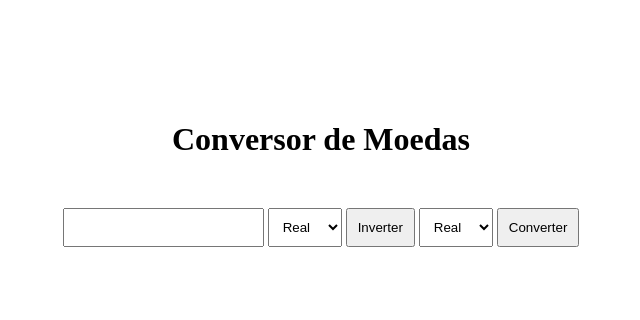
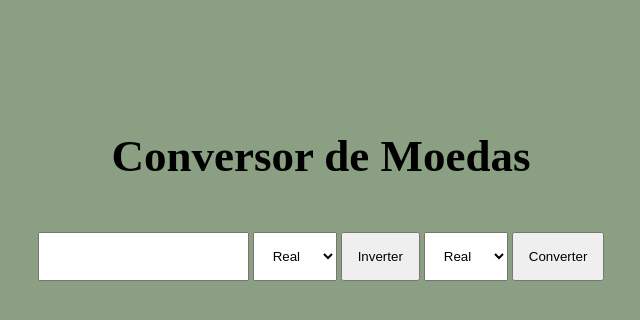
Before and after one commit to Hott10/programacao-web-ceub, a plain HTML site: page conversorMoeda.html in a window 1280 px wide. Shown: the whole page, without its empty margins (319-959 px from the left). Drawn offline with Linux system fonts and the light colour scheme.

Commit message:
Conversor d Moeda

```diff
--- a/conversorMoeda.html
+++ b/conversorMoeda.html
@@ -16,7 +16,7 @@
             <option value="euro">Euro</option>
         </select>
 
-        <button>Inverter</button>
+        <button onclick = "inverter();">Inverter</button>
 
         <select name="moeda2" id="moeda2">
             <option value="real">Real</option>
--- a/conversorMoedas.js
+++ b/conversorMoedas.js
@@ -27,11 +27,14 @@ function converter () {
     let paragrafoResultado = document.getElementById("resultado")
     paragrafoResultado.textContent = conversao;
 
+}
 
-    console.log(conversao)
+    function inverter() {
+        let moeda1 = document.getElementById("moeda1").value;
+        let moeda2 = document.getElementById("moeda2").value;
 
-    console.log(moedaOrigem);
-    console.log(moedaDestino);
-    console.log(valorUsuario);
+        document.getElementById("moeda1").value = moeda2;
+        document.getElementById("moeda2").value = moeda1;
 
-}
+
+    }
--- a/estiloConversor.css
+++ b/estiloConversor.css
@@ -1,5 +1,15 @@
+body {
+    background-color: rgb(139, 160, 130);
+}
+
+h1 {
+    font-size: 45px;
+}
+
+
+
 input, select, button{
-    padding: 10px;
+    padding: 15px;
 }
 
 .container{
```
